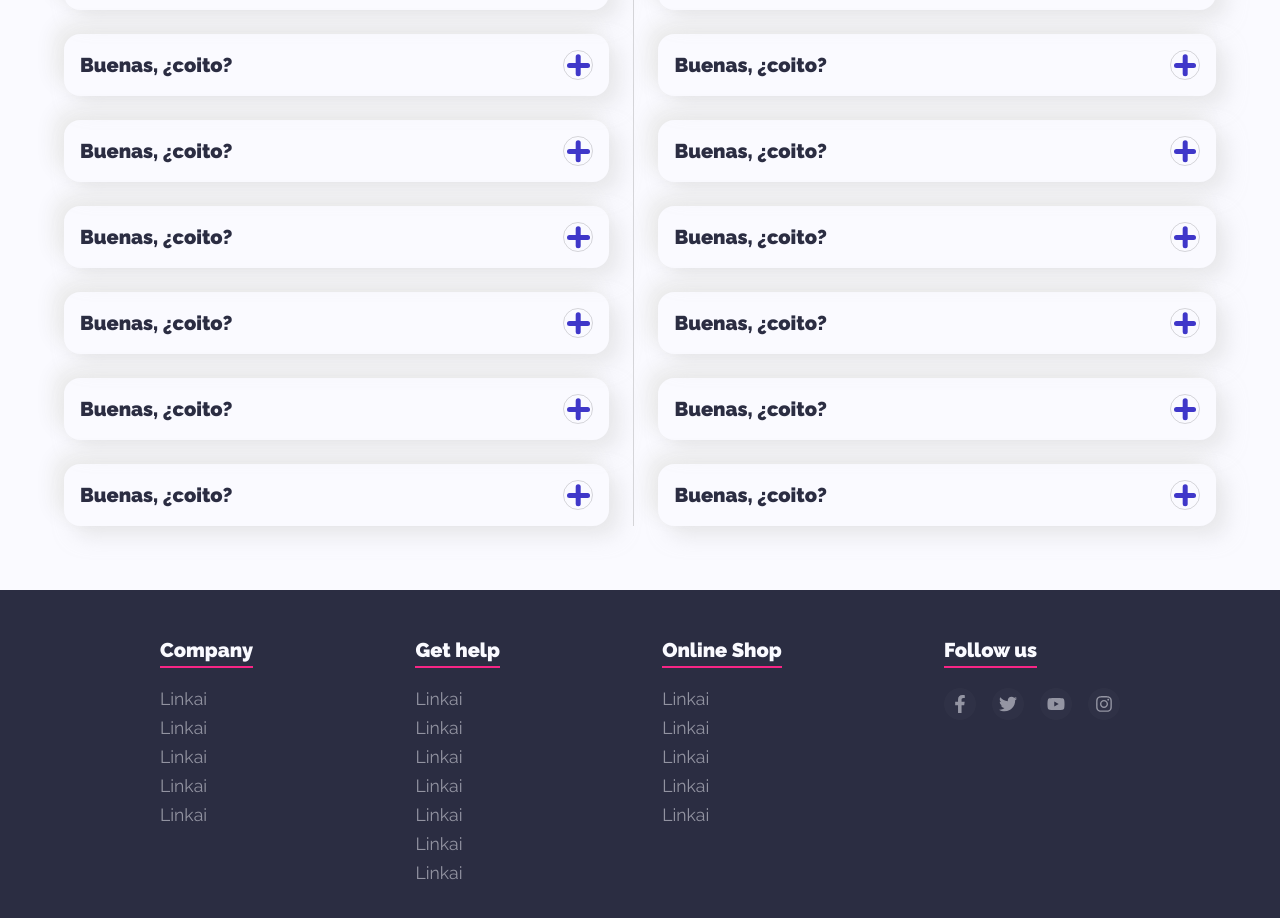
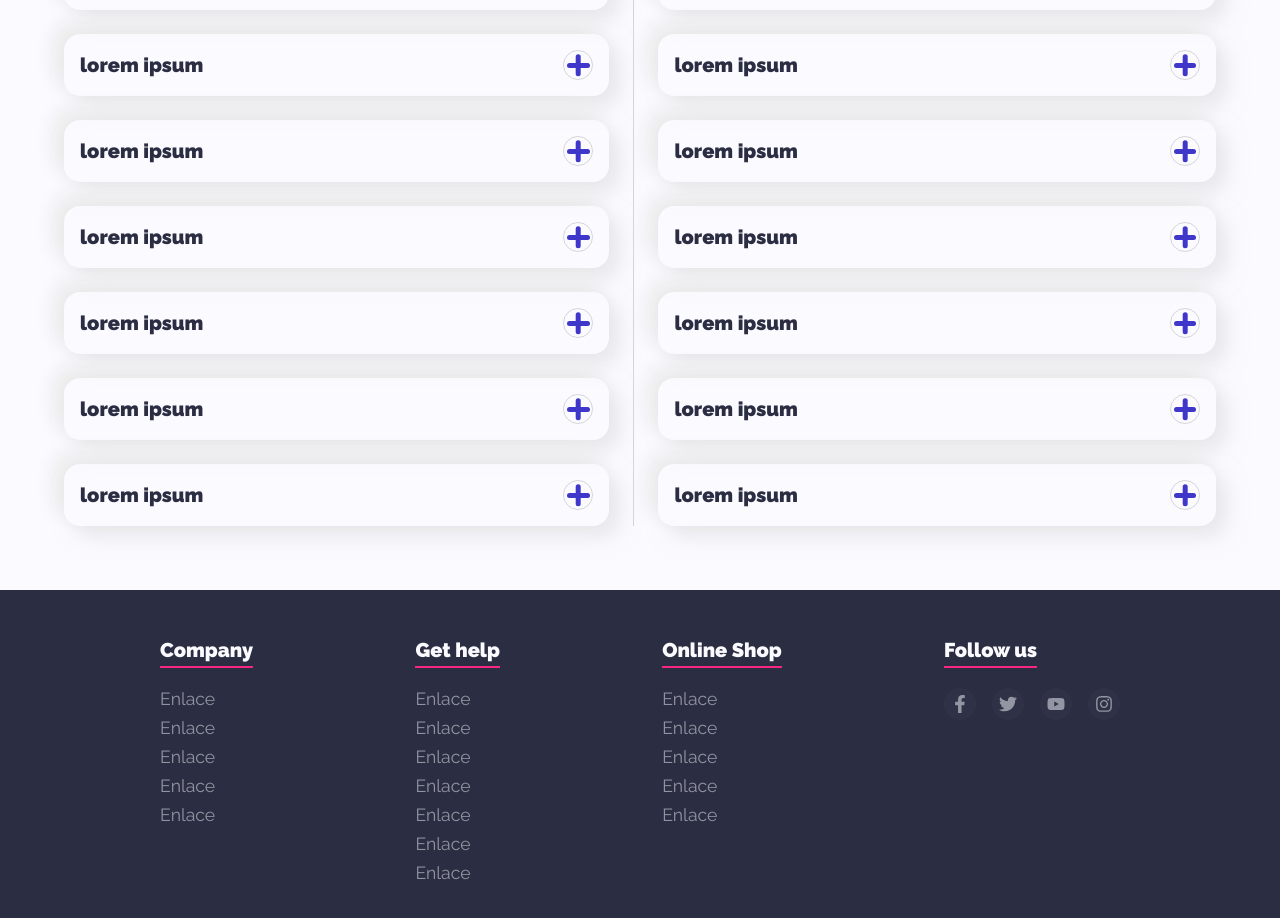
Before and after one commit to daxgdev/real-acordeon, a React (Vite) app: page /faq in a window 1280 px wide. Shown: the part 880-1798 px from the top of the page. Built offline with nearby package versions, Linux system fonts and the light colour scheme.

Commit message:
#17 [Corrección a contenido de prueba]

```diff
--- a/src/components/Footer.jsx
+++ b/src/components/Footer.jsx
@@ -12,29 +12,29 @@ const Footer = () => {
       <div className="footer__container">
         <div className="footer__section">
           <span className="footer__category">Company</span>
-          <NavLink to="/">Linkai</NavLink>
-          <NavLink to="/">Linkai</NavLink>
-          <NavLink to="/">Linkai</NavLink>
-          <NavLink to="/">Linkai</NavLink>
-          <NavLink to="/">Linkai</NavLink>
+          <NavLink to="/">Enlace</NavLink>
+          <NavLink to="/">Enlace</NavLink>
+          <NavLink to="/">Enlace</NavLink>
+          <NavLink to="/">Enlace</NavLink>
+          <NavLink to="/">Enlace</NavLink>
         </div>
         <div className="footer__section">
           <span className="footer__category">Get help</span>
-          <NavLink to="/">Linkai</NavLink>
-          <NavLink to="/">Linkai</NavLink>
-          <NavLink to="/">Linkai</NavLink>
-          <NavLink to="/">Linkai</NavLink>
-          <NavLink to="/">Linkai</NavLink>
-          <NavLink to="/">Linkai</NavLink>
-          <NavLink to="/">Linkai</NavLink>
+          <NavLink to="/">Enlace</NavLink>
+          <NavLink to="/">Enlace</NavLink>
+          <NavLink to="/">Enlace</NavLink>
+          <NavLink to="/">Enlace</NavLink>
+          <NavLink to="/">Enlace</NavLink>
+          <NavLink to="/">Enlace</NavLink>
+          <NavLink to="/">Enlace</NavLink>
         </div>
         <div className="footer__section">
           <span className="footer__category">Online Shop</span>
-          <NavLink to="/">Linkai</NavLink>
-          <NavLink to="/">Linkai</NavLink>
-          <NavLink to="/">Linkai</NavLink>
-          <NavLink to="/">Linkai</NavLink>
-          <NavLink to="/">Linkai</NavLink>
+          <NavLink to="/">Enlace</NavLink>
+          <NavLink to="/">Enlace</NavLink>
+          <NavLink to="/">Enlace</NavLink>
+          <NavLink to="/">Enlace</NavLink>
+          <NavLink to="/">Enlace</NavLink>
         </div>
         <div className="footer__section social-media">
           <span className="footer__category">Follow us</span>
--- a/src/components/Header.jsx
+++ b/src/components/Header.jsx
@@ -39,7 +39,7 @@ export const Header = () => {
         <nav className={`header_menu ${isActive && "header_is-active"}`}>
           <NavLink onClick={() => setIsActive(false)} to="/">Inicio</NavLink>
           <NavLink onClick={() => setIsActive(false)} to="/">Acerca</NavLink>
-          <NavLink onClick={() => setIsActive(false)} to="/asasa">Servicios</NavLink>
+          <NavLink onClick={() => setIsActive(false)} to="/prueba">Servicios</NavLink>
           <NavLink onClick={() => setIsActive(false)} to="/faq">Preguntas frecuentes</NavLink>
         </nav>
       </section>
--- a/src/components/Relleno.jsx
+++ b/src/components/Relleno.jsx
@@ -4,7 +4,7 @@ import "../styles/components/Relleno.scss";
 const Relleno = () => {
   return (
     <div className="relleno">
-      <h2>Hola soy relleno no me pare bola</h2>
+      <h2>Contenido de prueba</h2>
       <p>
         Lorem ipsum dolor sit amet consectetur adipisicing elit. Harum obcaecati
         consequatur dolores. Iure sed exercitationem, at cum facilis totam
--- a/src/pages/Faq.jsx
+++ b/src/pages/Faq.jsx
@@ -14,28 +14,28 @@ const Faq = () => {
             question="¿Real Acordeón debe estár conectado para poder usarse?"
             answer="Lorem ipsum dolor sit amet consectetur adipisicing elit. Repellendus ut illum quaerat delectus veritatis vel labore aut modi recusandae earum repudiandae voluptatum ducimus deserunt iusto amet deleniti iure, accusamus unde."
           />
-          <Question question="Buenas, ¿coito?" answer="Sisas" />
-          <Question question="Buenas, ¿coito?" answer="Sisas" />
-          <Question question="Buenas, ¿coito?" answer="Sisas" />
-          <Question question="Buenas, ¿coito?" answer="Sisas" />
-          <Question question="Buenas, ¿coito?" answer="Sisas" />
-          <Question question="Buenas, ¿coito?" answer="Sisas" />
-          <Question question="Buenas, ¿coito?" answer="Sisas" />
-          <Question question="Buenas, ¿coito?" answer="Sisas" />
+          <Question question="lorem ipsum" answer="Sisas" />
+          <Question question="lorem ipsum" answer="Sisas" />
+          <Question question="lorem ipsum" answer="Sisas" />
+          <Question question="lorem ipsum" answer="Sisas" />
+          <Question question="lorem ipsum" answer="Sisas" />
+          <Question question="lorem ipsum" answer="Sisas" />
+          <Question question="lorem ipsum" answer="Sisas" />
+          <Question question="lorem ipsum" answer="Sisas" />
         </div>
         <div className="questions">
           <Question
             question="¿Real Acordeón debe estár conectado para poder usarse?"
             answer="Lorem ipsum dolor sit amet consectetur adipisicing elit. Repellendus ut illum quaerat delectus veritatis vel labore aut modi recusandae earum repudiandae voluptatum ducimus deserunt iusto amet deleniti iure, accusamus unde."
           />
-          <Question question="Buenas, ¿coito?" answer="Sisas" />
-          <Question question="Buenas, ¿coito?" answer="Sisas" />
-          <Question question="Buenas, ¿coito?" answer="Sisas" />
-          <Question question="Buenas, ¿coito?" answer="Sisas" />
-          <Question question="Buenas, ¿coito?" answer="Sisas" />
-          <Question question="Buenas, ¿coito?" answer="Sisas" />
-          <Question question="Buenas, ¿coito?" answer="Sisas" />
-          <Question question="Buenas, ¿coito?" answer="Sisas" />
+          <Question question="lorem ipsum" answer="Sisas" />
+          <Question question="lorem ipsum" answer="Sisas" />
+          <Question question="lorem ipsum" answer="Sisas" />
+          <Question question="lorem ipsum" answer="Sisas" />
+          <Question question="lorem ipsum" answer="Sisas" />
+          <Question question="lorem ipsum" answer="Sisas" />
+          <Question question="lorem ipsum" answer="Sisas" />
+          <Question question="lorem ipsum" answer="Sisas" />
         </div>
       </section>
     </>
--- a/src/styles/components/Footer.scss
+++ b/src/styles/components/Footer.scss
@@ -8,9 +8,7 @@
     text-decoration: none;
     color: var(--fourth-color-alpha);
     transition: color 200ms ease, transform 200ms ease;
-  }
-  @media (hover: hover) {
-    a:hover {
+    &:hover {
       color: var(--fifth-color);
       transform: translateX(0.4rem);
     }
--- a/src/styles/index.scss
+++ b/src/styles/index.scss
@@ -43,6 +43,8 @@ body {
   margin: 0;
   font-family: var(--font-1);
   background-color: var(--fourth-color);
+  scroll-behavior: smooth;
+  overscroll-behavior: none;
 }
 
 h1,
```
